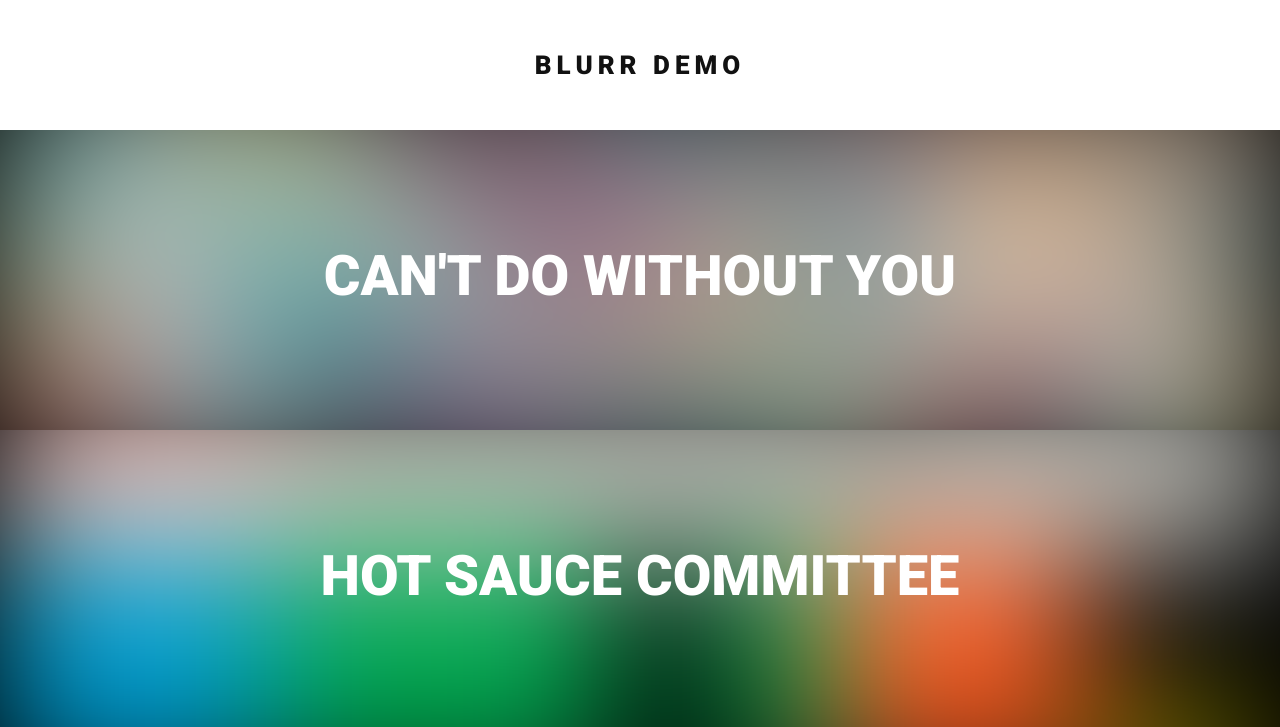
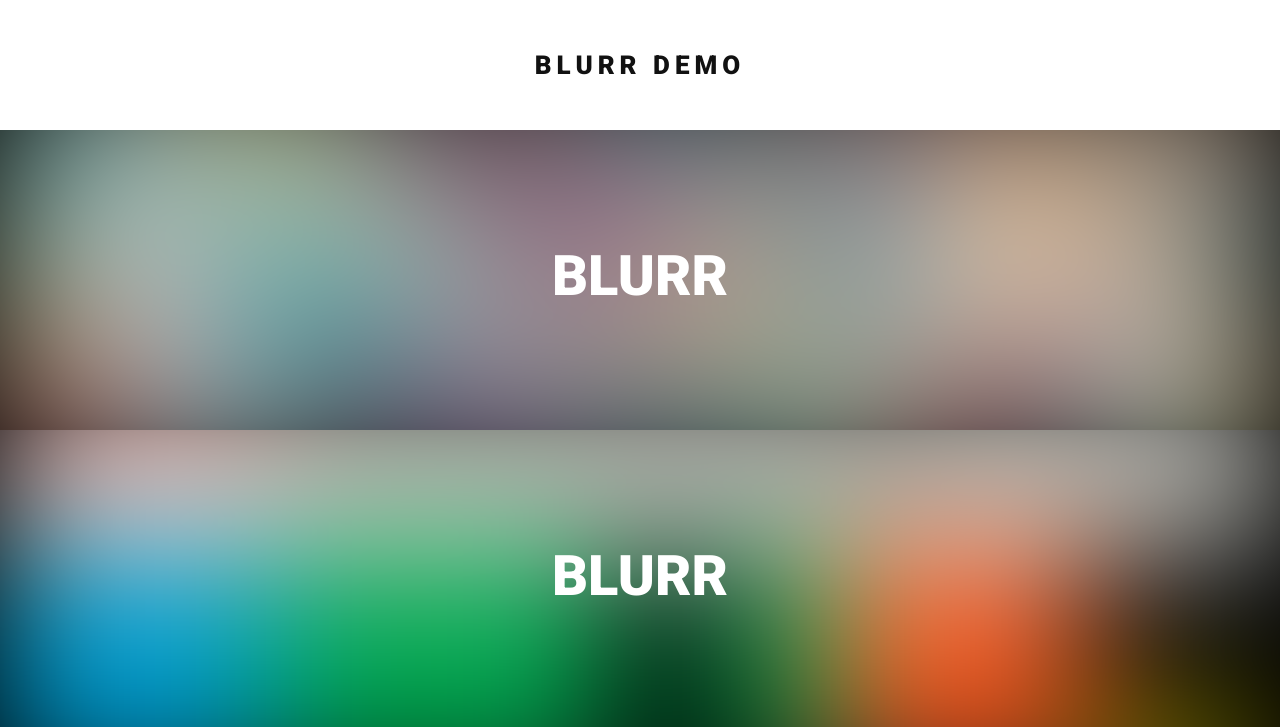
Before and after one commit to tomhallam/Blurr, a plain HTML site: page example/index.html in a window 1280 px wide. Shown: the top 727 px of the page. Drawn offline with nearby package versions, Linux system fonts and the light colour scheme.

Commit message:
Little change to example

```diff
--- a/example/index.html
+++ b/example/index.html
@@ -49,8 +49,8 @@
 
         <div class='header'>BLURR Demo</div>
         <div id="demo-container">
-            <div data-href="example_images/caribou.jpg" data-sharpness="20"><div><p class="large">Can't Do Without You</p></div></div>
-            <div data-href="example_images/hotsauce.jpg" data-sharpness="30" data-offsety='-00'><div><p class="large">Hot Sauce Committee</p></div></div>
+            <div data-href="example_images/caribou.jpg" data-sharpness="20"><div><p class="large">BLURR</p></div></div>
+            <div data-href="example_images/hotsauce.jpg" data-sharpness="30" data-offsety='-00'><div><p class="large">BLURR</p></div></div>
             <div data-href="example_images/image3.jpg" data-sharpness="70"><div><p class="large">Peace</p></div></div>
             <div data-href="example_images/odessa.jpg" data-sharpness="50" data-offsetx='150'><div><p class="large">Odessa</p></div></div>
             <div data-href="example_images/beach.jpg" data-sharpness="80"><div><p class="large">Mountain</p></div></div>
```
